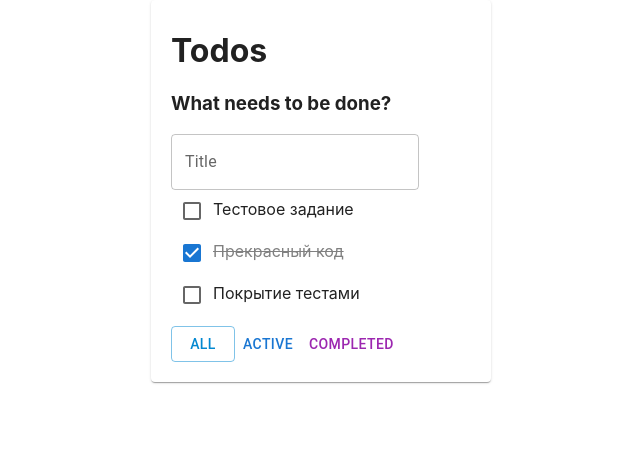
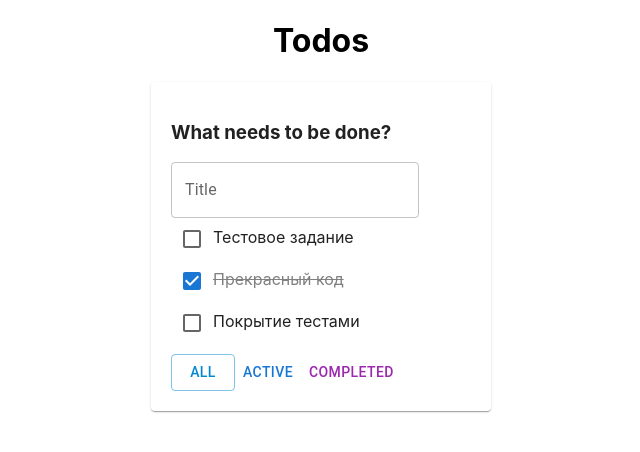
Before and after one commit to JuliOgogo/mindbox-test-task, a React (Create React App) app: page / in a window 1280 px wide. Shown: the top 452 px of the page, without its empty margins (319-959 px from the left). Built offline with nearby package versions, Linux system fonts and the light colour scheme.

Commit message:
ref: style

```diff
--- a/src/app/App.tsx
+++ b/src/app/App.tsx
@@ -41,8 +41,9 @@ function App() {
         dispatch(changeFilterAC('completed'))
     }
 
-    return <Paper style={{width: '300px', padding: '10px 20px 20px 20px', margin: '0 auto'}}>
-        <h1>Todos</h1>
+    return <div>
+        <h1 style={{textAlign: 'center'}}>Todos</h1>
+        <Paper style={{width: '300px', padding: '20px', margin: '0 auto'}}>
             <h3>What needs to be done?</h3>
             <AddItemForm addItem={addTask}/>
             <div>
@@ -51,8 +52,6 @@ function App() {
                         return <Task
                             key={t.id}
                             task={t}
-                        changeTaskTitle={() => {
-                        }}
                             changeTaskStatus={updateStatus}
                         />
                     })
@@ -74,6 +73,8 @@ function App() {
                 </Button>
             </div>
         </Paper>
+    </div>
+
 }
 
 export default App;
--- a/src/components/Tasks/Task.tsx
+++ b/src/components/Tasks/Task.tsx
@@ -6,7 +6,7 @@ import {TaskStatuses, TaskType} from './tasks-reducer';
 export type TaskPropsType = {
     task: TaskType
     changeTaskStatus: (id: string, status: TaskStatuses) => void
-    changeTaskTitle: (taskId: string, newTitle: string) => void
+    changeTaskTitle?: (taskId: string, newTitle: string) => void
 }
 
 export const Task = React.memo((props: TaskPropsType) => {
@@ -15,7 +15,7 @@ export const Task = React.memo((props: TaskPropsType) => {
         props.changeTaskStatus(props.task.id, newIsDoneValue ? TaskStatuses.Completed : TaskStatuses.New);
     }, [props.changeTaskStatus, props.task.id])
     const onTitleChangeHandler = useCallback((newValue: string) => {
-        props.changeTaskTitle(props.task.id, newValue);
+        props.changeTaskTitle?.(props.task.id, newValue);
     }, [props.changeTaskTitle, props.task.id])
 
     return <div key={props.task.id}
```
Lines whose indentation alone changed are shown as unchanged.
